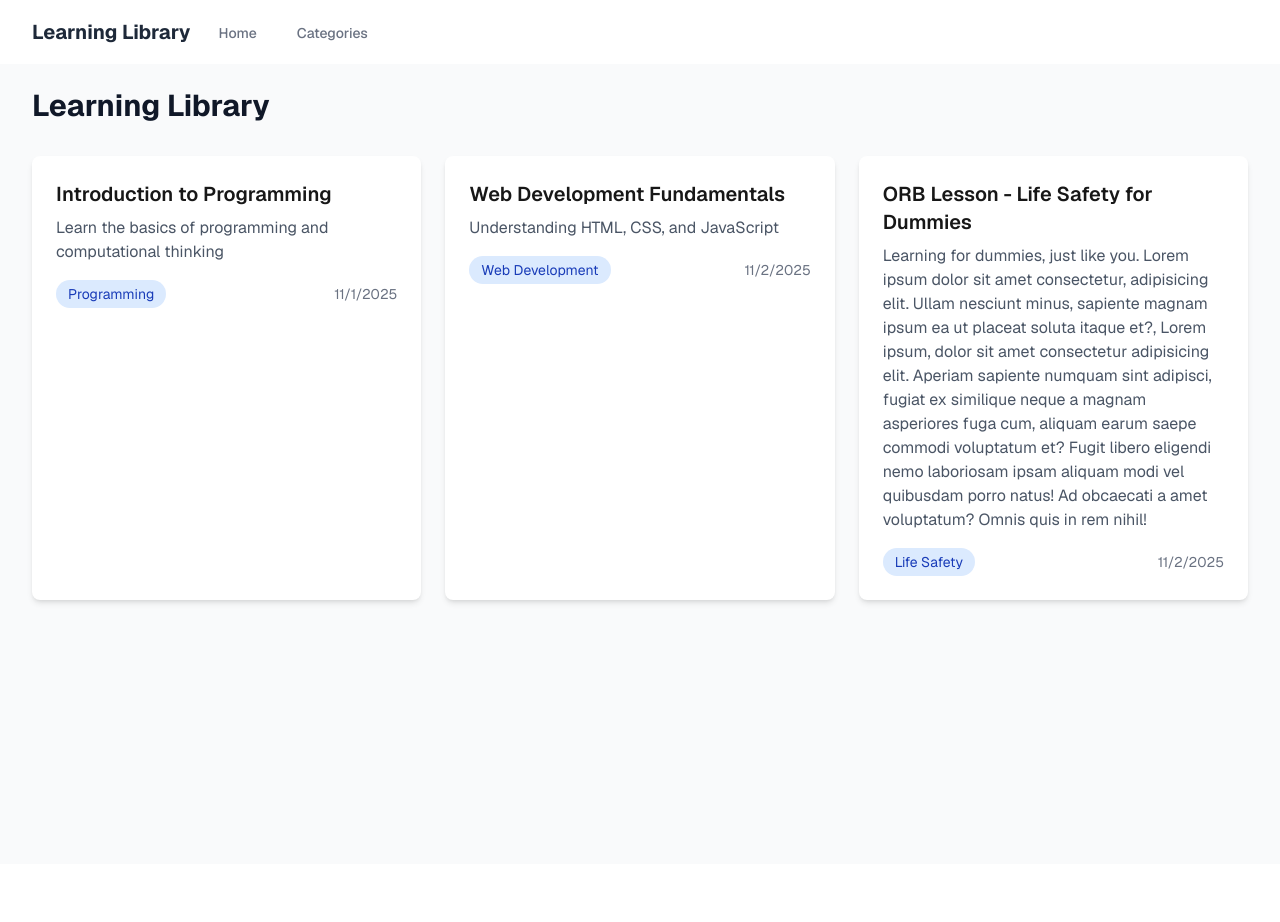
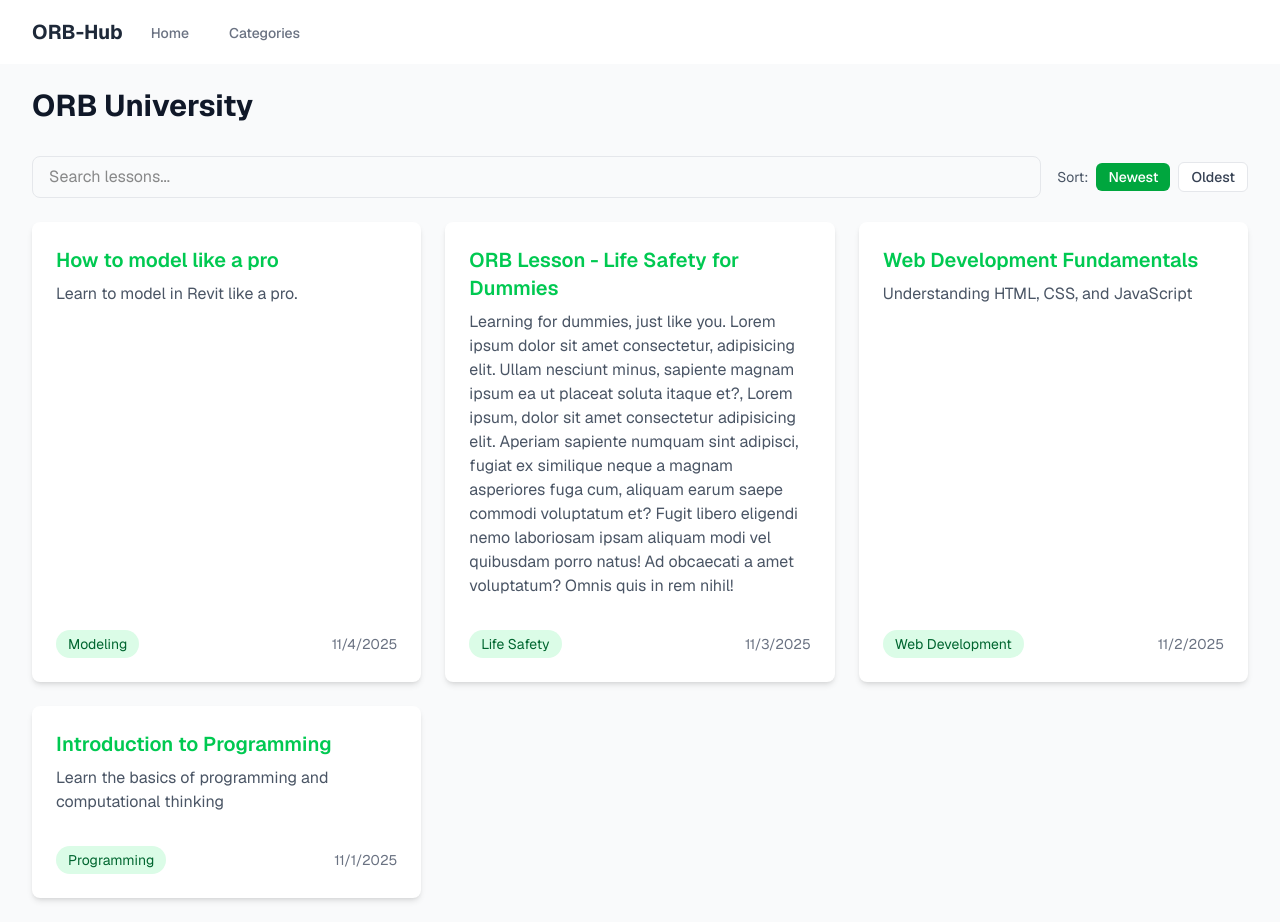
Before and after one commit to orbarch/orb-hub2, a Next.js app: page / in a window 1280 px wide. Before the commit the page ends 864 px from the top, so only its background shows below. Built offline with nearby package versions, Linux system fonts and the light colour scheme.

Commit message:
added sort, and search components

```diff
--- a/package.json
+++ b/package.json
@@ -9,6 +9,7 @@
     "lint": "eslint"
   },
   "dependencies": {
+    "framer-motion": "^12.23.24",
     "next": "16.0.1",
     "react": "19.2.0",
     "react-dom": "19.2.0"
--- /dev/null
+++ b/src/app/loading.tsx
@@ -0,0 +1,12 @@
+import Spinner from '@/components/Spinner';
+
+export default function Loading() {
+  return (
+    <main className="min-h-screen flex items-center justify-center bg-gray-50">
+      <div className="text-center">
+        <Spinner />
+        <p className="mt-2 text-gray-600">Loading the Learning Library…</p>
+      </div>
+    </main>
+  );
+}
--- a/src/app/page.tsx
+++ b/src/app/page.tsx
@@ -1,17 +1,13 @@
-import LessonCard from '@/components/LessonCard';
 import Navbar from '@/components/Navbar';
 import { lessons } from '@/data/lessons';
+import LessonsGrid from '@/components/LessonsGrid';
 
 export default function Home() {
   return (
     <main className="min-h-screen bg-gray-50">
       <div className="max-w-7xl mx-auto py-6 sm:px-6 lg:px-8">
-        <h1 className="text-3xl font-bold text-gray-900 mb-8">Learning Library</h1>
-        <div className="grid grid-cols-1 md:grid-cols-2 lg:grid-cols-3 gap-6">
-          {lessons.map((lesson) => (
-            <LessonCard key={lesson.id} lesson={lesson} />
-          ))}
-        </div>
+        <h1 className="text-3xl font-bold text-gray-900 mb-8">ORB University</h1>
+        <LessonsGrid lessons={lessons} />
       </div>
     </main>
   );
--- /dev/null
+++ b/src/components/FadeIn.tsx
@@ -0,0 +1,29 @@
+"use client";
+
+import React from 'react';
+
+export default function FadeIn({
+  children,
+  className = '',
+}: {
+  children: React.ReactNode;
+  className?: string;
+}) {
+  const [visible, setVisible] = React.useState(false);
+
+  React.useEffect(() => {
+    // trigger the transition on mount
+    const t = setTimeout(() => setVisible(true), 10);
+    return () => clearTimeout(t);
+  }, []);
+
+  return (
+    <div
+      className={`transition-opacity transition-transform duration-300 ease-out ${
+        visible ? 'opacity-100 translate-y-0' : 'opacity-0 -translate-y-2'
+      } ${className}`}
+    >
+      {children}
+    </div>
+  );
+}
--- a/src/components/LessonCard.tsx
+++ b/src/components/LessonCard.tsx
@@ -11,14 +11,14 @@ export default function LessonCard({ lesson }: LessonCardProps) {
   return (
     <Link
       href={`/lessons/${lesson.id}`}
-      className="block p-6 bg-white rounded-lg shadow-md hover:shadow-lg transition-shadow focus:outline-none focus:ring-2 focus:ring-blue-500 focus:ring-offset-2"
+      className="block p-6 bg-white rounded-lg shadow-md hover:shadow-lg transition-shadow focus:outline-none focus:ring-2 focus:ring-green-500 focus:ring-offset-2 h-full flex flex-col"
       role="article"
       aria-labelledby={`lesson-${lesson.id}-title`}
     >
-      <h2 id={`lesson-${lesson.id}-title`} className="text-xl font-semibold mb-2">{lesson.title}</h2>
-      <p className="text-gray-600 mb-4">{lesson.description}</p>
-      <div className="flex justify-between items-center">
-        <span className="bg-blue-100 text-blue-800 px-3 py-1 rounded-full text-sm" role="tag">
+      <h2 id={`lesson-${lesson.id}-title`} className="text-green-500 text-xl font-semibold mb-2">{lesson.title}</h2>
+      <p className="text-gray-600 mb-4 flex-1">{lesson.description}</p>
+      <div className="flex justify-between items-center mt-4">
+        <span className="bg-green-100 text-green-800 px-3 py-1 rounded-full text-sm" role="tag">
           {lesson.category}
         </span>
         <time dateTime={lesson.updatedAt} className="text-gray-500 text-sm">
--- /dev/null
+++ b/src/components/LessonsGrid.tsx
@@ -0,0 +1,137 @@
+"use client";
+
+import React from 'react';
+import { Lesson } from '@/types/lesson';
+import LessonCard from './LessonCard';
+import FadeIn from './FadeIn';
+import { motion, AnimatePresence } from 'framer-motion';
+
+function useDebounce<T>(value: T, delay: number): T {
+  const [debouncedValue, setDebouncedValue] = React.useState(value);
+
+  React.useEffect(() => {
+    const handler = setTimeout(() => {
+      setDebouncedValue(value);
+    }, delay);
+
+    return () => {
+      clearTimeout(handler);
+    };
+  }, [value, delay]);
+
+  return debouncedValue;
+}
+
+export default function LessonsGrid({ lessons }: { lessons: Lesson[] }) {
+  const [order, setOrder] = React.useState<'newest' | 'oldest'>('newest');
+  const [searchTerm, setSearchTerm] = React.useState('');
+  const debouncedSearch = useDebounce(searchTerm, 150);
+
+  const filteredAndSorted = React.useMemo(() => {
+    let result = [...lessons];
+
+    // Filter by search term
+    if (debouncedSearch) {
+      const searchLower = debouncedSearch.toLowerCase();
+      result = result.filter(
+        lesson =>
+          lesson.title.toLowerCase().includes(searchLower) ||
+          lesson.description.toLowerCase().includes(searchLower) ||
+          lesson.category.toLowerCase().includes(searchLower)
+      );
+    }
+
+    // Sort by date
+    result.sort((a, b) => new Date(b.updatedAt).getTime() - new Date(a.updatedAt).getTime());
+    if (order === 'oldest') result.reverse();
+
+    return result;
+  }, [lessons, debouncedSearch, order]);
+
+  return (
+    <div>
+      <div className="flex flex-col sm:flex-row items-stretch sm:items-center gap-4 mb-6">
+        <div className="flex-1">
+          <div className="relative">
+            <input
+              type="search"
+              placeholder="Search lessons..."
+              value={searchTerm}
+              onChange={(e) => setSearchTerm(e.target.value)}
+              className="w-full px-4 py-2 rounded-lg border border-gray-200 focus:outline-none focus:ring-2 focus:ring-green-500 focus:border-transparent"
+              aria-label="Search lessons"
+            />
+            {searchTerm && (
+              <button
+                onClick={() => setSearchTerm('')}
+                className="absolute right-2 top-1/2 -translate-y-1/2 text-gray-400 hover:text-gray-600"
+                aria-label="Clear search"
+              >
+                ×
+              </button>
+            )}
+          </div>
+        </div>
+        <div className="flex items-center gap-2 shrink-0">
+          <div className="text-sm text-gray-600">Sort:</div>
+          <div className="flex items-center gap-2">
+            <button
+              type="button"
+              onClick={() => setOrder('newest')}
+              aria-pressed={order === 'newest'}
+              className={`px-3 py-1 rounded-md text-sm font-medium focus:outline-none focus:ring-2 focus:ring-green-500 ${
+                order === 'newest'
+                  ? 'bg-green-600 text-white'
+                  : 'bg-white text-gray-700 border border-gray-200'
+              }`}
+            >
+              Newest
+            </button>
+            <button
+              type="button"
+              onClick={() => setOrder('oldest')}
+              aria-pressed={order === 'oldest'}
+              className={`px-3 py-1 rounded-md text-sm font-medium focus:outline-none focus:ring-2 focus:ring-green-500 ${
+                order === 'oldest'
+                  ? 'bg-green-600 text-white'
+                  : 'bg-white text-gray-700 border border-gray-200'
+              }`}
+            >
+              Oldest
+            </button>
+          </div>
+        </div>
+      </div>
+
+      <FadeIn>
+        {filteredAndSorted.length > 0 ? (
+          <motion.div layout className="grid grid-cols-1 md:grid-cols-2 lg:grid-cols-3 gap-6 items-stretch">
+            <AnimatePresence initial={false}>
+              {filteredAndSorted.map((lesson) => (
+                <motion.div
+                  key={lesson.id}
+                  layout
+                  className="h-full"
+                  initial={{ opacity: 0, y: -6 }}
+                  animate={{ opacity: 1, y: 0 }}
+                  exit={{ opacity: 0, y: 6 }}
+                  transition={{ duration: 0.18 }}
+                >
+                  <LessonCard lesson={lesson} />
+                </motion.div>
+              ))}
+            </AnimatePresence>
+          </motion.div>
+        ) : (
+          <motion.div
+            initial={{ opacity: 0 }}
+            animate={{ opacity: 1 }}
+            className="text-center py-12 text-gray-500"
+          >
+            No lessons found matching &quot;{searchTerm}&quot;
+          </motion.div>
+        )}
+      </FadeIn>
+    </div>
+  );
+}
--- a/src/components/Navbar.tsx
+++ b/src/components/Navbar.tsx
@@ -10,19 +10,19 @@ export default function Navbar() {
           <div className="flex">
             <div className="flex-shrink-0 flex items-center">
               <Link href="/" className="text-xl font-bold text-gray-800 hover:text-gray-600 transition-colors">
-                Learning Library
+                ORB-Hub
               </Link>
             </div>
             <div className="hidden sm:ml-6 sm:flex sm:space-x-8">
               <Link
                 href="/"
-                className="border-transparent text-gray-500 hover:border-gray-300 hover:text-gray-700 inline-flex items-center px-1 pt-1 border-b-2 text-sm font-medium focus:outline-none focus:ring-2 focus:ring-offset-2 focus:ring-blue-500"
+                className="border-transparent text-gray-500 hover:border-gray-300 hover:text-gray-700 inline-flex items-center px-1 pt-1 border-b-2 text-sm font-medium focus:outline-none focus:ring-2 focus:ring-offset-2 focus:ring-green-500"
               >
                 Home
               </Link>
               <Link
                 href="/categories"
-                className="border-transparent text-gray-500 hover:border-gray-300 hover:text-gray-700 inline-flex items-center px-1 pt-1 border-b-2 text-sm font-medium focus:outline-none focus:ring-2 focus:ring-offset-2 focus:ring-blue-500"
+                className="border-transparent text-gray-500 hover:border-gray-300 hover:text-gray-700 inline-flex items-center px-1 pt-1 border-b-2 text-sm font-medium focus:outline-none focus:ring-2 focus:ring-offset-2 focus:ring-green-500"
               >
                 Categories
               </Link>
--- /dev/null
+++ b/src/components/Spinner.tsx
@@ -0,0 +1,29 @@
+"use client";
+
+export default function Spinner() {
+  return (
+    <div role="status" className="flex items-center justify-center p-4">
+      <svg
+        className="animate-spin h-8 w-8 text-green-600"
+        xmlns="http://www.w3.org/2000/svg"
+        fill="none"
+        viewBox="0 0 24 24"
+      >
+        <circle
+          className="opacity-25"
+          cx="12"
+          cy="12"
+          r="10"
+          stroke="currentColor"
+          strokeWidth="4"
+        ></circle>
+        <path
+          className="opacity-75"
+          fill="currentColor"
+          d="M4 12a8 8 0 018-8v4a4 4 0 00-4 4H4z"
+        ></path>
+      </svg>
+      <span className="sr-only">Loading...</span>
+    </div>
+  );
+}
--- a/src/data/lessons.ts
+++ b/src/data/lessons.ts
@@ -26,7 +26,16 @@ export const lessons: Lesson[] = [
     description: 'Learning for dummies, just like you. Lorem ipsum dolor sit amet consectetur, adipisicing elit. Ullam nesciunt minus, sapiente magnam ipsum ea ut placeat soluta itaque et?, Lorem ipsum, dolor sit amet consectetur adipisicing elit. Aperiam sapiente numquam sint adipisci, fugiat ex similique neque a magnam asperiores fuga cum, aliquam earum saepe commodi voluptatum et? Fugit libero eligendi nemo laboriosam ipsam aliquam modi vel quibusdam porro natus! Ad obcaecati a amet voluptatum? Omnis quis in rem nihil!',
     content: 'Crap.',
     category: 'Life Safety',
-    createdAt: '2025-11-02T00:00:00Z',
-    updatedAt: '2025-11-02T00:00:00Z',
+    createdAt: '2025-11-03T00:00:00Z',
+    updatedAt: '2025-11-03T00:00:00Z',
+  },
+  {
+    id: '4',
+    title: 'How to model like a pro',
+    description: 'Learn to model in Revit like a pro.',
+    content: '    Lorem ipsum dolor sit amet consectetur, adipisicing elit. A aperiam tenetur architecto excepturi, dolorem sit neque optio voluptatum possimus, facilis non error minima praesentium magnam ratione! Voluptas doloremque cum esse illum adipisci totam, possimus veritatis deserunt corporis iusto. Ut repudiandae provident beatae tempora, aliquid illum eveniet nam! Quaerat, deleniti reprehenderit.',
+    category: 'Modeling',
+    createdAt: '2025-11-04T00:00:00Z',
+    updatedAt: '2025-11-04T00:00:00Z',
   },
 ];
```
Also changed, not shown: src/app/lessons/[id]/loading.tsx (added, +26 -0 lines), src/app/lessons/[id]/page.tsx (+6 -5 lines), 1 other file (tests, documents, lock files or other folders).
